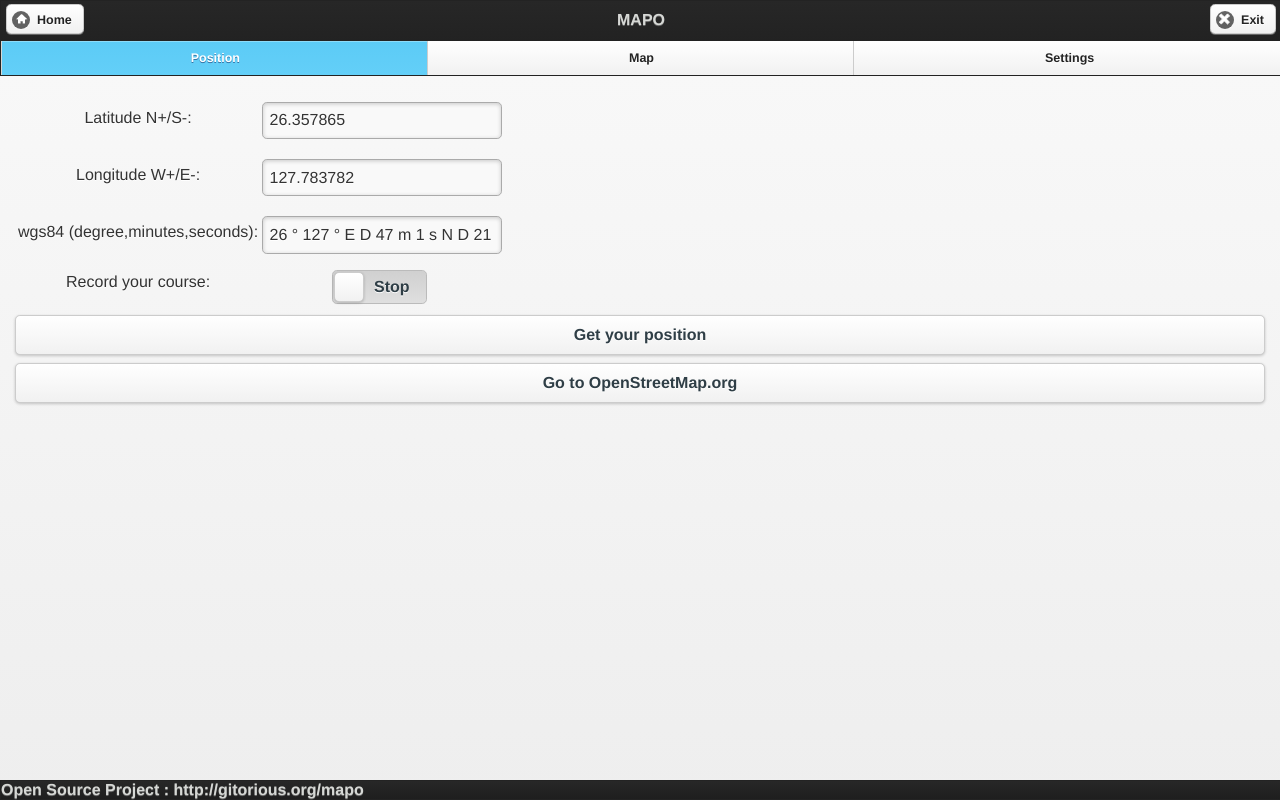
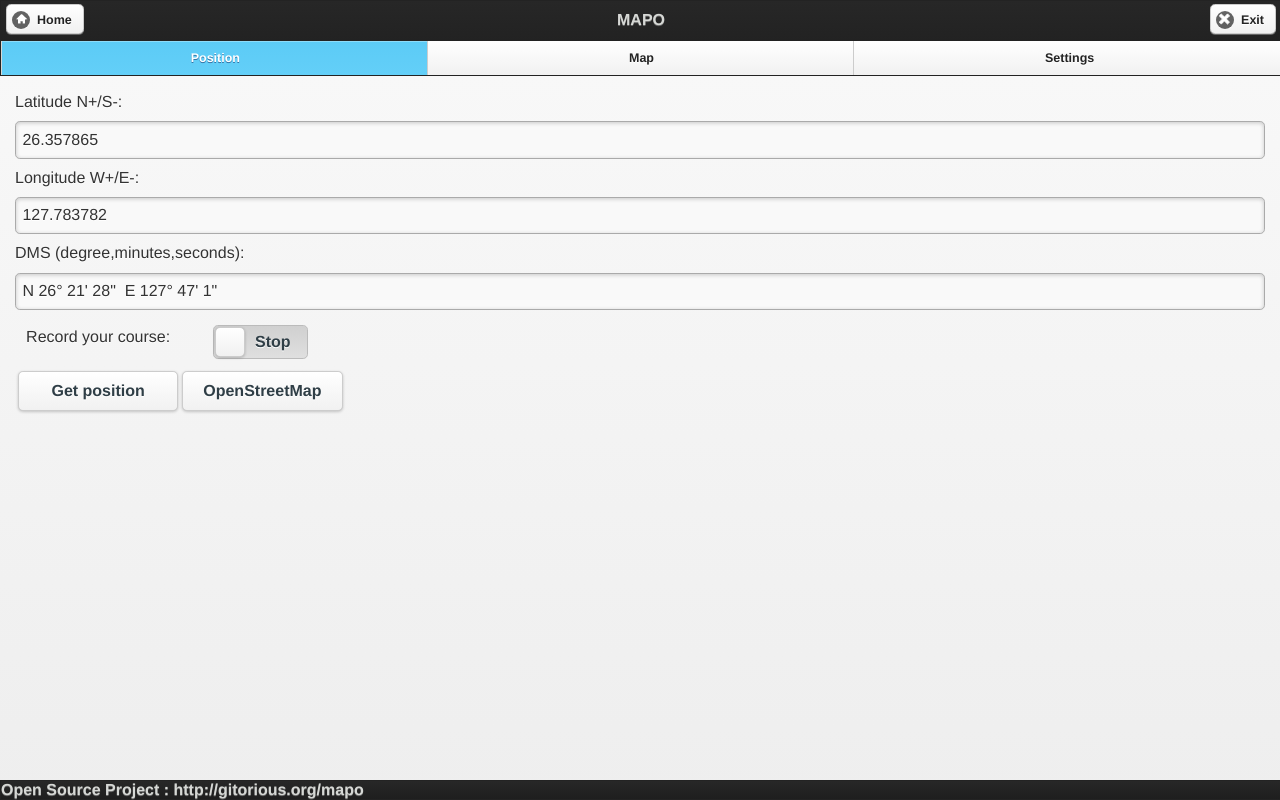
Before and after one commit to rzr/rzr.github.io, a plain HTML site: page index.html in a window 1280 px wide. Drawn offline with Linux system fonts and the light colour scheme; some packages are replaced by stand-ins of ours.

Commit message:
Add security on coordinates and backtracking in case of error

```diff
--- a/index.html
+++ b/index.html
@@ -67,26 +67,18 @@ along with this program.  If not, see <http://www.gnu.org/licenses/>.
 
 		<div data-role="content">
 			<form>
+					<label for=lat>Latitude N+/S-:</label>
+					<input type="text" id="lat" value="26.357865"
+						onChange="changeLat();"/>
+					<label for=lon>Longitude W+/E-:</label>
+					<input type="text" id="lon" value="127.783782"
+						onChange="changeLon();"/>
+					<label for="dms">DMS (degree,minutes,seconds):</label>
+					<input type="text" id="dms" onChange="changeDMS();"/>
+			</form>
 			<table>
 				<tr>
-						<td><label for=lat>Latitude N+/S-:</label></td>
-						<td><input type="text" id="lat" value="26.357865"
-							onChange="set(lat.value, lon.value);" /></td>
-					</tr>
-					<tr>
-						<td><label for=lon>Longitude W+/E-:</label></td>
-						<td><input type="text" id="lon" value="127.783782"
-							onChange="set(lat.value, lon.value);" /></td>
-					</tr>
-					<tr>
-						<td><label for="wgs">wgs84 (degree,minutes,seconds):</label></td>
-						<td><input type="text" id="wgs"
-							value="wgs84 ( degree, minutes, seconds)" /></td>
-					</tr>
-					<tr>
-						<td>
-							<label for="switchRecord">Record your course:</label>
-						</td>
+					<td><label for="switchRecord">Record your course:</label></td>
 					<td>
 						<select name="switchRecord" id="switchRecord"
 							data-role="slider" onchange="record()">
@@ -95,11 +87,12 @@ along with this program.  If not, see <http://www.gnu.org/licenses/>.
 						</select>
 					</td>
 				</tr>
+				<tr>
+					<td><input type="button" onclick="getLocation()" value="Get position"/></td>
+					<td><input type="button" onclick="goToOSM()" value="OpenStreetMap"/></td>
+				</tr>
 			</table>
-				<input type="button" onclick="getLocation()" value="Get your position"/>
-				<input type="button" onclick="goToOSM()" value="Go to OpenStreetMap.org"/>
 			<p id="locationInfo"></p>
-			</form>
 		</div>
 		<!-- /content -->
 
--- a/lib.js
+++ b/lib.js
@@ -33,97 +33,6 @@ var isOnline = false;
 
 function log(message) {
 	if (!false) console.log("# " + message);
-}
-
-
-/*
- * WGS Manager
- */
-
-function toStringWgs84(lat, lon) {
-	var latitude = lat;
-	var longitude = lon;
-	var text = "";
-	{
-		if (longitude > 0) {
-			text += "E";
-		} else {
-			text += "W";
-			longitude = -longitude;
-		}
-		var u = longitude;
-		var d = parseInt("" + u, 10);
-		var s = (u - d) * 60 * 60;
-		var m = (s / 60.);
-		m = parseInt("" + m, 10);
-		s = (s - 60 * m);
-		s = parseInt("" + s, 10);
-		text += "" + d + "d" + m + "m" + s + "s";
-	}
-	// text += "\n";
-	{
-		if (latitude > 0) {
-			text += "N";
-		} else {
-			latitude = -latitude;
-			text += "S";
-		}
-		var u = latitude;
-		var d = parseInt("" + u, 10);
-		var s = (u - d) * 60 * 60;
-		var m = (s / 60.);
-		m = parseInt("" + m, 10);
-		s = (s - 60 * m);
-		s = parseInt("" + s, 10);
-		text += "" + d + "d" + m + "m" + s + "s";
-	}
-	return text;
-}
-
-function toStringText(lat, lon) {
-	var latitude = lat;
-	var longitude = lon;
-	var text = "";
-	{
-		if (longitude > 0) {
-			text += "E";
-		} else {
-			text += "W";
-			longitude = -longitude;
-		}
-		var u = longitude;
-		var d = parseInt("" + u, 10);
-		var s = (u - d) * 60 * 60;
-		var m = (s / 60.);
-		m = parseInt("" + m, 10);
-		s = (s - 60 * m);
-		s = parseInt("" + s, 10);
-		text = d + " ° " + text + " D " + m + " m " + s + " s ";
-	}
-	// text += "\n";
-	{
-		if (latitude > 0) {
-			text += "N";
-		} else {
-			latitude = -latitude;
-			text += "S";
-		}
-		var u = latitude;
-		var d = parseInt("" + u, 10);
-		var s = (u - d) * 60 * 60;
-		var m = (s / 60.);
-		m = parseInt("" + m, 10);
-		s = (s - 60 * m);
-		s = parseInt("" + s, 10);
-		text = d + " ° " + text + " D " + m + " m " + s + " s ";
-	}
-	return text;
-}
-
-function setWGS(lat, lon) {
-	var text = "wgs84:" + toStringWgs84(lat, lon);
-	var text = toStringText(lat, lon);
-	document.getElementById("wgs").value = text;
 }
 
 
@@ -218,16 +127,140 @@ function chargeMap(lat, lon) {
 
 
 /*
- * Latitude/Lontitude Manager
+ * Transformation Manager
+ */
+
+function fromLatLonToDMS(lat, lon) {
+	var latitude = lat;
+	var longitude = lon;
+	var text="";
+	var NS="";
+	if (latitude >= 0) {
+		NS += "N";
+	} else {
+		latitude = -latitude;
+		NS += "S";
+	}
+	var d = parseInt(latitude);
+	var m = parseInt((latitude - d) * 60);
+	var s = parseInt((latitude-d)*60*60 - 60*m);
+	text += NS+" "+d+"° "+m+"' "+s+"\"  ";
+
+	var EW="";
+	if (longitude >= 0) {
+		EW += "E";
+	} else {
+		EW += "W";
+		longitude = -longitude;
+	}
+	var d = parseInt(longitude);
+	var m = parseInt((longitude - d) * 60);
+	var s = parseInt((longitude-d)*60*60 - 60*m);
+	text += EW+" "+d+"° "+m+"' "+s+"\"";
+	// text = NS+" "+d+"° "+m+"' "+s+"\"  "+EW+" "+d+"° "+m+"' "+s+"\"";
+	return text;
+}
+
+function setDMS(lat, lon) {
+	$('#dms').val(fromLatLonToDMS(lat, lon));
+}
+
+function fromDMSToLatLon(dms){
+	var re =
+		/^([NS])\s*([0-9.-]+)\s*°\s*([0-9.-]+)\s*\'\s*([0-9.-]+)\s*\"\s*([EW])\s*([0-9.-]+)\s*°\s*([0-9.-]+)\s*\'\s*([0-9.-]+)\s*\"\s*$/;
+	if (re.test(dms)) {
+		var lat = parseFloat(RegExp.$2)+parseFloat(RegExp.$3)/60+parseFloat(RegExp.$4)/(60*60);
+		if(RegExp.$1=='S'){
+			lat=-lat;
+		}
+		var lon = parseFloat(RegExp.$6)+parseFloat(RegExp.$7)/60+parseFloat(RegExp.$8)/(60*60);
+		if(RegExp.$5=='W'){
+			lon=-lon;
+		}
+		return [ lat, lon ];
+	} else {
+		alert("Coordinate DMS invalid : "+$('#dms').val());
+
+		//$('#locationInfo').html("Coordinate DMS invalid : "+$('#dms').val());
+		return;
+	}
+}
+
+function setLatLon(dms){
+	var coordinates = fromDMSToLatLon(dms);
+	setLat(coordinates[0]);
+	setLon(coordinates[1]);
+}
+
+function validateDMS(dms){
+	var re =
+		/^([NS])\s*([0-9.-]+)\s*°\s*([0-9.-]+)\s*\'\s*([0-9.-]+)\s*\"\s*([EW])\s*([0-9.-]+)\s*°\s*([0-9.-]+)\s*\'\s*([0-9.-]+)\s*\"\s*$/;
+	if (re.test(dms)) {
+		return true;
+	} else {
+		return false;
+	}
+}
+
+function validateLatOrLon(latOrLon){
+	if(/[0-9.-]+$/.test(latOrLon)){
+		return true;
+	} else {
+		return false;
+	}
+}
+
+function changeLat(){
+	var lat = $('#lat').val();
+	//lat = lat.toFixed(6);
+	var lon = $('#lon').val();
+	//lon = lon.toFixed(6);
+	if(validateLatOrLon(lat)){
+		setDMS(lat, lon);
+		storeData();
+	} else {
+		alert("Latitude coordinate invalid : "+lat);
+		initData();
+	}
+}
+
+function changeLon(){
+	var lat = $('#lat').val();//.toFixed(6);
+	var lon = $('#lon').val();//.toFixed(6);
+	if(validateLatOrLon(lon)){
+		setDMS(lat, lon);
+		storeData();
+	} else {
+		alert("Lontitude coordinate invalid : "+lon);
+		initData();
+	}
+}
+
+function changeDMS(){
+	var dms = $('#dms').val();
+	if(validateDMS(dms)){
+		setLatLon(dms)
+		storeData();
+	} else {
+		alert("DMS coordinate invalid : "+dms);
+		initData();
+	}
+}
+
+
+/*
+ * Coordinates Manager
  */
 function setLat(lat) {
 	if (document.getElementById("lat").value != lat) {
+		//lat = lat.toFixed(6);
 		document.getElementById("lat").value = lat;
 	}
 }
 
 function setLon(lon) {
 	if (document.getElementById("lon").value != lon) {
+		//lon = lon.toFixed(6);
 		document.getElementById("lon").value = lon;
 	}
 }
@@ -236,10 +269,13 @@ function setLon(lon) {
 /*
  * General Manager
  */
-function set(lat, lon) {
+
+function set() {
+	var lat = $('#lat').val();
+	var lon = $('#lon').val();
 	setLat(lat);
 	setLon(lon);
-	setWGS(lat, lon);
+	setDMS(lat, lon);
 	updateLinks(lat, lon);
 	$('#myMap').empty();
 	if (isOnline) {
@@ -259,7 +295,7 @@ function refresh() {
 		isOnline = false;
 		alert("Connection lost");
 	}
-	set(document.getElementById("lat").value,document.getElementById("lon").value);
+	set();
 }
 
 
@@ -267,7 +303,7 @@ function refresh() {
  * Location Manager
  */
 function showLocation(position) {
-	set(position.coords.latitude, position.coords.longitude);
+	set();
 }
 
 function errorLocation(error) {
@@ -410,7 +446,7 @@ function readRecord() {
 
 function recordLocation(position) {
 	if ($('#switchRecord').val() == "start") {
-		set(position.coords.latitude, position.coords.longitude);
+		set();
 		resolveFile();
 		writeRecord();
 		readRecord();
@@ -600,29 +636,32 @@ function sendEmail() {
  * Storage Manager
  */
 
-function store() {
+function storeData(){
 	localStorage.setItem('lat', $('#lat').val());
 	localStorage.setItem('lon', $('#lon').val());
+	localStorage.setItem('dms', $('#dms').val());
+}
+
+function storeSettings() {
 	localStorage.setItem('connection', $('#switchOnline').val());
 	localStorage.setItem('energySaving', $('#switchEnergy').val());
 	localStorage.setItem('timeout', $('#selectorTimeout').val());
-
-	for ( var i = 0; i < localStorage.length; i++) {
-		log(i + localStorage.getItem(localStorage.key(i)));
-	}
-
 }
 
-function init() {
-	for ( var i = 0; i < localStorage.length; i++) {
-		log(i + localStorage.getItem(localStorage.key(i)));
-	}
+function initData(){
 	if (localStorage.getItem('lat') != null) {
 		$('#lat').val(localStorage.getItem('lat'));
 	}
 	if (localStorage.getItem('lon') != null) {
 		$('#lon').val(localStorage.getItem('lon'));
 	}
+	if (localStorage.getItem('dms') != null) {
+		$('#dms').val(localStorage.getItem('dms'));
+	}
+	storeData();
+}
+
+function initSettings() {
 	if (localStorage.getItem('connection') == 'online') {
 		$('#switchOnline').val(localStorage.getItem('connection'));
 	}
@@ -632,7 +671,23 @@ function init() {
 	if (localStorage.getItem('timeout') != null) {
 		$('#selectorTimeout').attr('value', localStorage.getItem('timeout'));
 	}
+	storeSettings();
+}
+
+function init(){
+	initData();
+	initSettings();
 	refresh();
+}
+
+function quit() {
+	storeData();
+	storeSettings();
+	for ( var i = 0; i < localStorage.length; i++) {
+		log(i+" -- "+localStorage.key(i)+" : "+localStorage.getItem(localStorage.key(i)));
+	}
+	setTimeout(
+		function() {tizen.application.getCurrentApplication().exit();}, 2000);
 }
 
 
@@ -673,9 +728,3 @@ function swipePage() {
 							{transition : "slide", reverse : true});
 	}});
 }
-
-function quit() {
-	store();
-	setTimeout(
-			function() {tizen.application.getCurrentApplication().exit();}, 2000);
-}
```
Also changed, not shown: docs/TODO.txt. Lines whose indentation alone changed are shown as unchanged.
